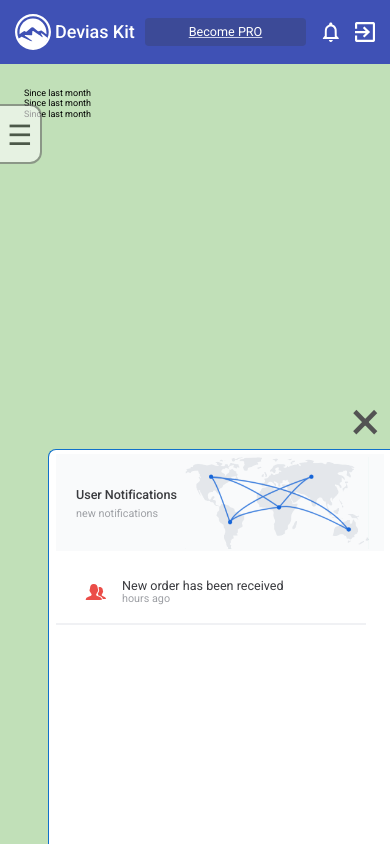
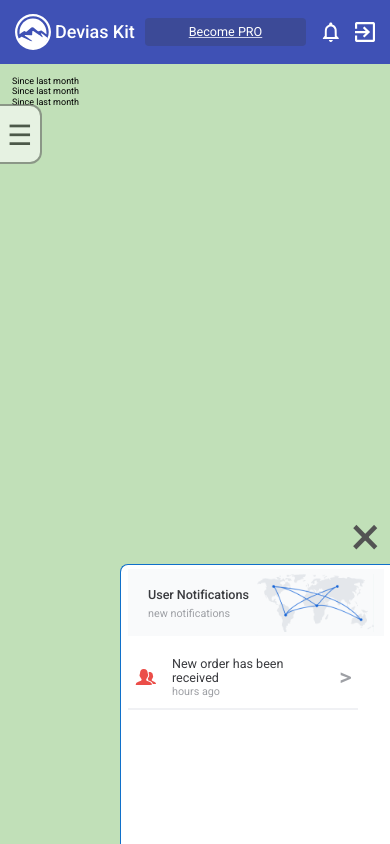
Before and after one commit to U256/emlpoy-test, a plain HTML site: page index.html in a window 390 px wide. Both pictures are taken after a click on the button 331 px from the left and 31 px from the top of the page. Drawn offline with Linux system fonts and the light colour scheme.

Commit message:
notfication-bar sizing & blocks switch fixes

```diff
--- a/index.html
+++ b/index.html
@@ -83,7 +83,8 @@
             </button>
          </div>
       </section>
-      <section rel="0" class="prim-blocks dashboard-block">
+      <div class="prim-blocks-wrapper">
+         <section class="prim-blocks dashboard-block">
             <div class="dashboard-block__info-row">
                <div class="budget-frame">
                   <div class="budget-frame__title"> </div>
@@ -126,22 +127,29 @@
                <div class="latest-orders-frame"></div>
             </div>
          </section>
-      <section rel="1" class="prim-blocks users-block">
+         <section class="prim-blocks users-block">
             users-block
          </section>
-      <section rel="2" class="prim-blocks products-block">
+         <section class="prim-blocks products-block">
             products-block
          </section>
-      <section rel="3" class="prim-blocks authentication-block">
-         authentication-block
+         <section class="prim-blocks authentication-block">
+            <div class="authentication-block__tab-profile">authentication-block</div>
+            <div class="authentication-block__tab-account">
+               Account tab
+            </div>
+            <div class="authentication-block__tab-price-plans">
+               Price Plans
+            </div>
          </section>
-      <section rel="4" class="prim-blocks typography-block">
+         <section class="prim-blocks typography-block">
             typography-block
          </section>
-      <section rel="5" class="prim-blocks icons-images-block">
+         <section class="prim-blocks icons-images-block">
             icons-images-block
          </section>
-      <section rel="block" class="notifications-bar">
+      </div>
+      <section class="notifications-bar">
          <div class="close-bar">
             <div class="clean-btn close-bar__btn">&times</div>
          </div>
@@ -163,6 +171,7 @@
                      hours ago
                   </div>
                </div>
+               <button class="clean-btn alert-item__toevent">&gt</button>
             </div>
          </div>
       </section>
--- a/js/main.js
+++ b/js/main.js
@@ -2,16 +2,22 @@
 
 let notificationsBell = document.querySelector('.notifications-btn');
 let notificationsX = document.querySelector('.close-bar__btn');
-
 let notificationsBar = document.querySelector('.notifications-bar');
 
 
 notificationsBell.addEventListener('click', e => {
-  notificationsBar.classList.toggle('notifications-bar__active')
+  let isNotifBarOn = notificationsBar.classList.toggle('notifications-bar__active')
+
+  if (isNotifBarOn) {
+    setTimeout(() => {
+      notificationsBar.classList.remove('notifications-bar__active')
+    }, 6000)
+  }
 })
 notificationsX.addEventListener('click', e => {
   notificationsBar.classList.remove('notifications-bar__active')
 })
+
 
 
 
@@ -22,34 +28,27 @@ document.querySelector('.left-panel__switcher').addEventListener('click', e => {
 
 
 
-// let dashboardToBlockBtn = document.querySelector('.dashboard-toblock-btn');
-// let usersToBlockBtn = document.querySelector('.users-toblock-btn');
-// let productsToBlockBtn = document.querySelector('.products-toblock-btn');
-// let authentifToBlockBtn = document.querySelector('.authentication-toblock-btn');
-// let typographyToBlockBtn = document.querySelector('.typography-toblock-btn');
-// let iconsImagesToBlockBtn = document.querySelector('.icons-images-toblock-btn');
-
-// let dashboardBlock = document.querySelector('.dashboard-block');
-// let usersBlock = document.querySelector('.users-block');
-// let productsBlock = document.querySelector('.products-block');
-// let authentifBlock = document.querySelector('.authentication-block');
-// let typographyBlock = document.querySelector('.typography-block');
-// let iconsImagesBlock = document.querySelector('.icons-images-block');
-
-// let [dashboardToBlockBtn, usersToBlockBtn, productsToBlockBtn, authentifToBlockBtn, typographyToBlockBtn, iconsImagesToBlockBtn] = document.querySelectorAll('.toblock-btn');
-
 let toBlockButtonsArray = document.querySelectorAll('.toblock-btn');;
 let blocksArray = document.querySelectorAll('.prim-blocks')
 
-console.log(toBlockButtonsArray[0].getAttribute("rel"));
-console.log(blocksArray[0]);
+function deactivateBlock(block) {
+  block.style.position = 'absolute';
+  block.style.visibility = 'hidden';
+  block.style.opacity = 0;
+}
+function activateBlock(block) {
+  block.style.position = 'relative';
+  block.style.visibility = 'visible';
+  block.style.opacity = 1;
+}
 
+//activ //////////////
+//////////// //////////
+/////////////
 
-
-
-
-blocksArray[0].style.display = 'flex'
-
+// activate dashboard block when page loading
+//activateBlock(blocksArray[0])
+blocksArray[0].classList.add("activ");
 
 for (let i = 0; i < blocksArray.length; i++) {
   toBlockButtonsArray[i].addEventListener('click', function (e) {
@@ -59,16 +58,18 @@ for (let i = 0; i < blocksArray.length; i++) {
     });
 
     blocksArray.forEach((block) => {
-      block.style.display = 'none'
+      // deactivateBlock(block)
+      block.classList.remove("activ");
     });
 
-    blocksArray[i].style.display = 'flex'
+    // activateBlock(blocksArray[i]);
     toBlockButtonsArray[i].classList.add("toblock-btn_active");
+    blocksArray[i].classList.add("activ");
 
+    document.querySelector('.left-panel').classList.remove('left-panel_active')
+  })
+}
 
-  })
-
-}
 
 
 ////////////////////////////
--- a/sass/_dashboard-block.scss
+++ b/sass/_dashboard-block.scss
@@ -1,5 +1,3 @@
 .dashboard-block {
 	background-color: rgb(193, 224, 184);
-	position: relative;
-	z-index: 3;
 }
--- a/sass/_left-panel.scss
+++ b/sass/_left-panel.scss
@@ -39,6 +39,10 @@
 
 		opacity: 0.6;
 		cursor: pointer;
+
+		@media (min-width: 991.98px) {
+			display: none;
+		}
 	}
 
 
--- a/sass/_notifications-bar.scss
+++ b/sass/_notifications-bar.scss
@@ -21,6 +21,11 @@
 		overflow: visible;
 	}
 
+	@media (max-width: 767.98px) {
+		width: 270px;
+		height: 280px;
+	}
+
 	/* полоса прокрутки (скроллбар) */
 	::-webkit-scrollbar {
 		width: 8px; /* ширина для вертикального скролла */
@@ -39,15 +44,16 @@
 	&__top {
 		display: flex;
 		align-items: center;
-		width: 328px;
-		height: 97px;
+		width: 95%;
+		height: 24.5%;
 		margin: 0 7px 10px 7px;
 		background-color: $soft-background;
+
 	}
 
 	&__alerts-block {
 		margin: 0 7px 5px;
-		height: 275px;
+		height: 69.6%;
 		overflow-y: auto;
 
 		scrollbar-width: thin;
@@ -89,13 +95,13 @@
 
 .bar-logo {
 	background: url(../images/icons/notification-icon.png) center/contain no-repeat;
-	width: 184px;
-	height: 92px;
+	width: 46%; //184 ->
+	height: 95%; //92 ->
 }
 
 //notifications-bar__alerts-block
 .alert-item {
-	width: 310px;
+	width: 90%;
 	height: 64px;
 	display: flex;
 	align-items: center;
@@ -106,11 +112,23 @@
 		width: 36px;
 		height: 36px;
 		background: url(../images/icons/users-operation.svg) center/contain no-repeat;
+
+		@media (max-width: 767.98px) {
+			margin-left: 0;
+		}
 	}
 
 	&__message {
 		display: flex;
 		flex-direction: column;
+	}
+
+	&__toevent {
+		justify-self: flex-end;
+		margin-left: auto;
+		font-size: 2.6rem;
+		font-weight: 500;
+		color: $pale-text;
 	}
 }
 
--- a/sass/_prim-blocks.scss
+++ b/sass/_prim-blocks.scss
@@ -1,7 +1,29 @@
-.prim-blocks {
-	display: none;
-
+.prim-blocks-wrapper {
+	position: relative;
 	flex: 1 0 auto;
 	min-height: calc(100vh-64px);
+}
+
+.prim-blocks {
+	position: absolute;
+	z-index: -1;
+	right: 0; top: 0;
+	width: 100%;
+	height: 100%;
+	visibility: hidden;
+	opacity: 0;
+	transition:  0.8s;
 	padding: 24px;
+
+	@media (max-width: 991.98px) {
+		padding: 12px;
+	}
 }
+
+.activ {
+	position: relative;
+	z-index: 2;
+	visibility: visible;
+	opacity: 1;
+	transition:  0.4s;
+}
--- a/sass/style.scss
+++ b/sass/style.scss
@@ -21,6 +21,7 @@ html {
 
 main {
    position: relative;
+   z-index: 1;
    min-height: calc(100vh - 64px);
    background-color: $soft-background;
    display: flex;
```
Also changed, not shown: css/style.css, 1 other file. Lines whose indentation alone changed are shown as unchanged.
